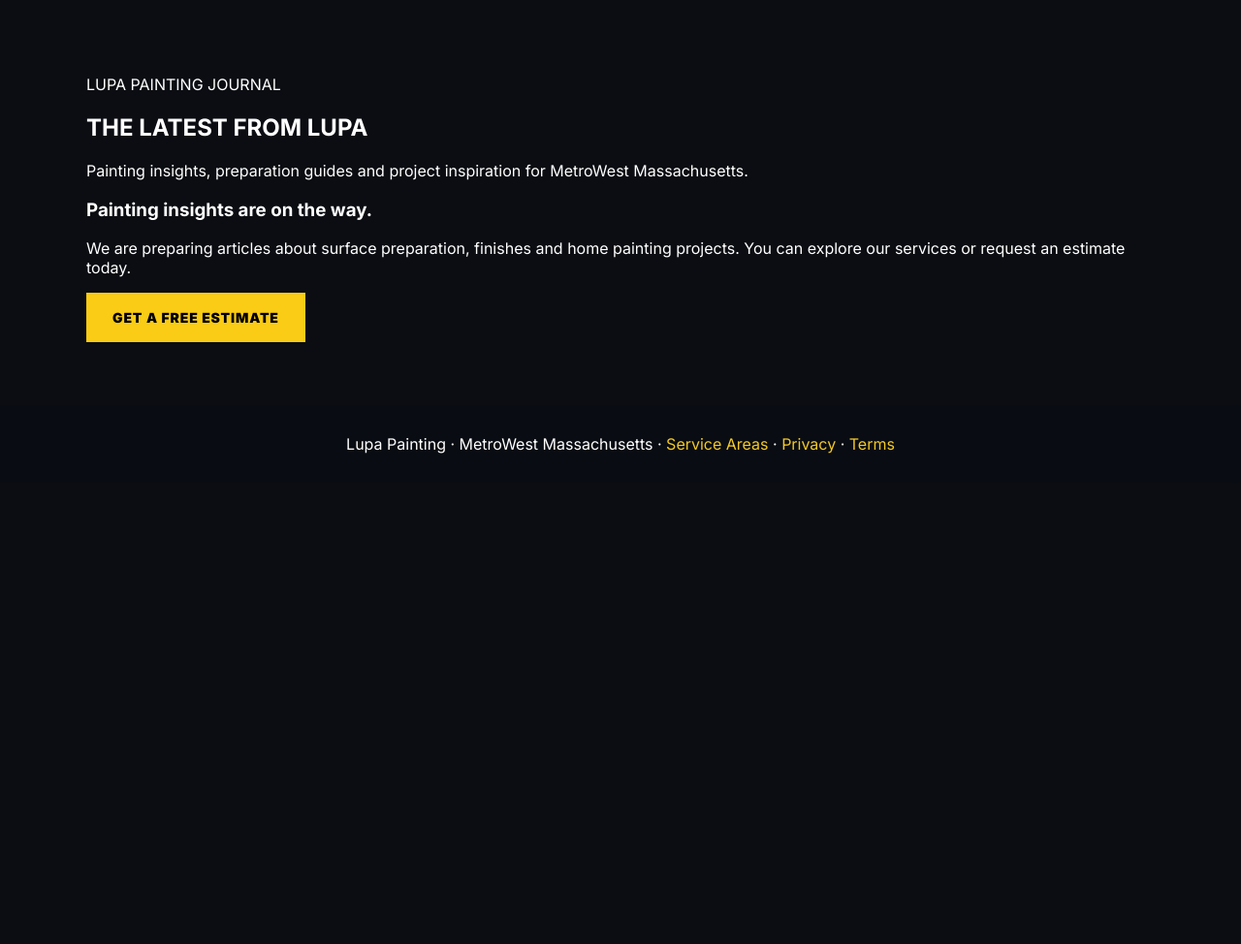
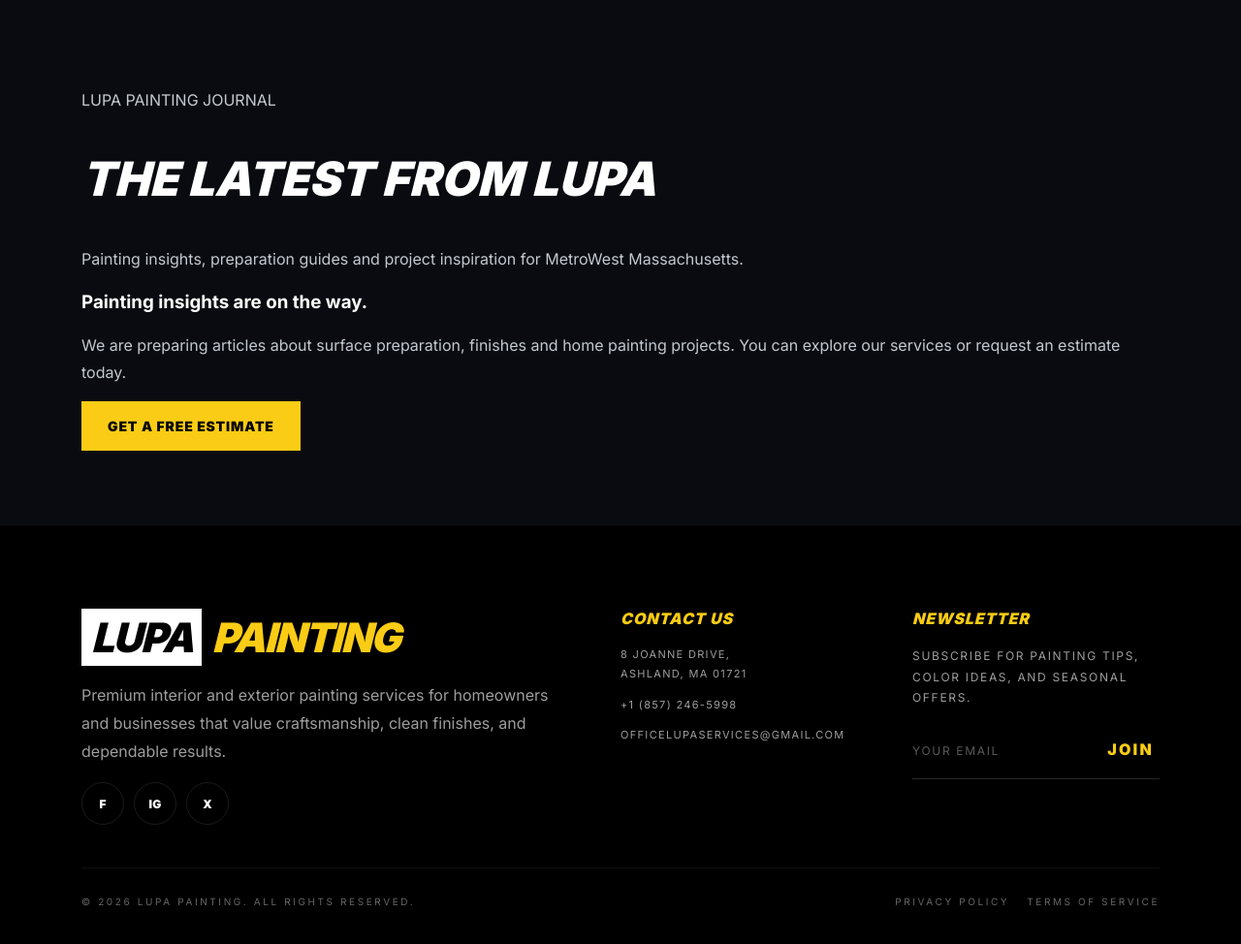
Before and after one commit to danmarques127-sys/lupa-services, a PHP site: page /blog.php in a window 1280 px wide. Shown: the part 404-1378 px from the top of the page at 97% size. Before the commit the page ends 872 px from the top, so only its background shows below. Run offline with PHP 8.4, Linux system fonts and the light colour scheme.

Commit message:
design: use homepage footer and Lupa dark editorial layout

```diff
--- a/blog.php
+++ b/blog.php
@@ -13,7 +13,7 @@
 <link rel="stylesheet" href="/assets/css_main/footer.css">
 <style>.lupaBlogListing{padding:65px 0;background:#0b0d12;color:white}.lupaBlogGrid{display:grid;grid-template-columns:repeat(auto-fit,minmax(260px,1fr));gap:24px}.lupaBlogCard{background:#161a22;border:1px solid #393e45;border-radius:12px;overflow:hidden}.lupaBlogCardContent{padding:22px}.lupaBlogCard img{width:100%;height:220px;object-fit:cover}.lupaBlogCard a{color:#f3c926}.lupaBlogListing .container{max-width:1150px}.lupaBlogFooter{padding:30px;text-align:center;background:#090c12;color:white}.lupaBlogFooter a{color:#f3c926}</style>
 <script type="application/ld+json"><?=json_encode(['@context'=>'https://schema.org','@type'=>'Blog','name'=>'Lupa Painting Blog','url'=>'https://lupaservices.com/blog.php','publisher'=>['@type'=>'Organization','name'=>'Lupa Painting','url'=>'https://lupaservices.com/']],JSON_UNESCAPED_SLASHES)?></script>
-</head><body><nav id="navbar" class="nav">
+<link rel="stylesheet" href="/assets/css_main/lupa-inner-pages.css?v=20261031"></head><body><nav id="navbar" class="nav">
     <div class="container nav__inner">
       <a href="/" class="brand" aria-label="Lupa Painting - Home">
         <span class="brand__lupa">LUPA</span>
@@ -92,7 +92,55 @@
     <span class="chev" aria-hidden="true"></span>
   </a>
 </header>
-<main id="mainContent"><section id="latestArticles" class="lupaBlogListing"><div class="container"><p class="lupaBlogEyebrow">LUPA PAINTING JOURNAL</p><h2 class="lupaBlogHeading">THE LATEST FROM LUPA</h2><p class="lupaBlogSubtitle">Painting insights, preparation guides and project inspiration for MetroWest Massachusetts.</p><?php if ($articles): ?><div class="lupaBlogGrid"><?php foreach($articles as $article): ?><article class="lupaBlogCard"><?php if(!empty($article['image'])): ?><img src="<?=h($article['image'])?>" alt="<?=h($article['title'])?>" loading="lazy"><?php endif; ?><div class="lupaBlogCardContent"><small><?=h(substr((string)($article['date']??''),0,10))?></small><h3><a href="/backend-blog/post.php?slug=<?=rawurlencode($article['slug'])?>"><?=h($article['title'])?></a></h3><p><?=h($article['summary']??'')?></p><a class="lupaRead" href="/backend-blog/post.php?slug=<?=rawurlencode($article['slug'])?>">READ ARTICLE</a></div></article><?php endforeach; ?></div><?php else: ?><div class="lupaBlogEmpty"><h3>Painting insights are on the way.</h3><p>We are preparing articles about surface preparation, finishes and home painting projects. You can explore our services or request an estimate today.</p><a class="btn btn--cta btn--lg" href="/index.html#quote">GET A FREE ESTIMATE</a></div><?php endif; ?></div></section></main>
-<footer class="lupaBlogFooter">Lupa Painting · MetroWest Massachusetts · <a href="/service-areas.html">Service Areas</a> · <a href="/privacy.html">Privacy</a> · <a href="/terms.html">Terms</a></footer>
+<main id="mainContent" class="lupaInnerMain"><section id="latestArticles" class="lupaBlogListing lupaContentSection"><div class="container"><p class="lupaBlogEyebrow">LUPA PAINTING JOURNAL</p><h2 class="lupaBlogHeading">THE LATEST FROM LUPA</h2><p class="lupaBlogSubtitle">Painting insights, preparation guides and project inspiration for MetroWest Massachusetts.</p><?php if ($articles): ?><div class="lupaBlogGrid"><?php foreach($articles as $article): ?><article class="lupaBlogCard"><?php if(!empty($article['image'])): ?><img src="<?=h($article['image'])?>" alt="<?=h($article['title'])?>" loading="lazy"><?php endif; ?><div class="lupaBlogCardContent"><small><?=h(substr((string)($article['date']??''),0,10))?></small><h3><a href="/backend-blog/post.php?slug=<?=rawurlencode($article['slug'])?>"><?=h($article['title'])?></a></h3><p><?=h($article['summary']??'')?></p><a class="lupaRead" href="/backend-blog/post.php?slug=<?=rawurlencode($article['slug'])?>">READ ARTICLE</a></div></article><?php endforeach; ?></div><?php else: ?><div class="lupaBlogEmpty"><h3>Painting insights are on the way.</h3><p>We are preparing articles about surface preparation, finishes and home painting projects. You can explore our services or request an estimate today.</p><a class="btn btn--cta btn--lg" href="/index.html#quote">GET A FREE ESTIMATE</a></div><?php endif; ?></div></section></main>
+<footer class="footer">
+    <div class="container">
+      <div class="footerGrid reveal">
+        <div class="footerBrand">
+          <a href="/" class="brand brand--big" aria-label="Lupa Painting">
+            <span class="brand__lupa">LUPA</span>
+            <span class="brand__painting">PAINTING</span>
+          </a>
+
+          <p class="muted">
+            Premium interior and exterior painting services for homeowners and businesses that value craftsmanship, clean finishes, and dependable results.
+          </p>
+
+          <div class="socials" aria-label="Social links">
+            <a href="https://www.facebook.com/profile.php?id=61586579284078" aria-label="Facebook">f</a>
+            <a href="https://www.instagram.com/lupaservices/" aria-label="Instagram">ig</a>
+            <a href="https://x.com/lupapainting" aria-label="Twitter">x</a>
+          </div>
+        </div>
+
+        <div class="footerCol">
+          <h4 class="footerTitle">CONTACT US</h4>
+          <ul class="footerList">
+            <li>8 Joanne Drive,<br>Ashland, MA 01721</li>
+            <li>+1 (857) 246-5998</li>
+            <li>officelupaservices@gmail.com</li>
+          </ul>
+        </div>
+
+        <div class="footerCol">
+          <h4 class="footerTitle">NEWSLETTER</h4>
+          <p class="muted small">Subscribe for painting tips, color ideas, and seasonal offers.</p>
+          <form class="newsletter" id="newsletterForm">
+            <input type="email" placeholder="YOUR EMAIL" required />
+            <button type="submit">JOIN</button>
+          </form>
+          <p id="newsletterMsg" class="muted small hidden">Thanks! You're subscribed.</p>
+        </div>
+      </div>
+
+      <div class="footerBottom">
+        <p>© <span id="year"></span> LUPA PAINTING. ALL RIGHTS RESERVED.</p>
+        <div class="footerLinks">
+          <a href="privacy.html">Privacy Policy</a>
+          <a href="terms.html">Terms of Service</a>
+        </div>
+      </div>
+    </div>
+  </footer>
 <script src="/assets/js/app.js?v=20261031-conversion" defer></script><script src="/assets/js/services.js" defer></script>
 </body></html>
```
